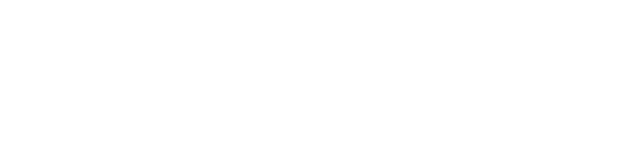
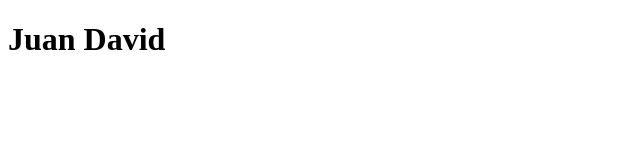
Before and after one commit to juandatoro/juandatoro.github.io, a plain HTML site: page index.html in a window 1280 px wide. Shown: the whole page, without its empty margins (0-640 px from the left). Drawn offline with Linux system fonts and the light colour scheme.

Commit message:
Se agrega un titulo con mi nombre

```diff
--- a/index.html
+++ b/index.html
@@ -7,6 +7,6 @@
     <title>Document</title>
 </head>
 <body>
-
+    <h1>Juan David</h1>
 </body>
 </html>
```
